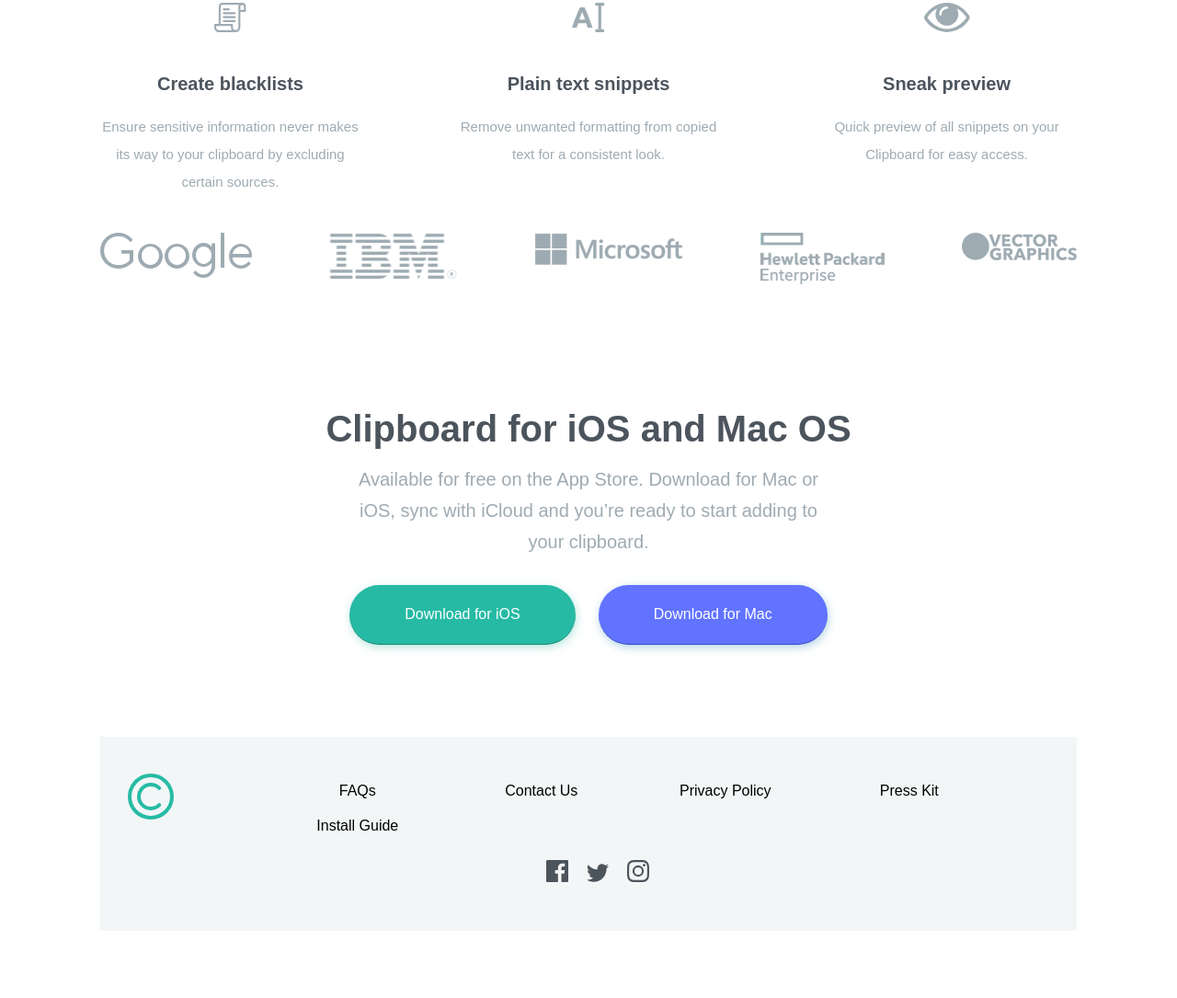
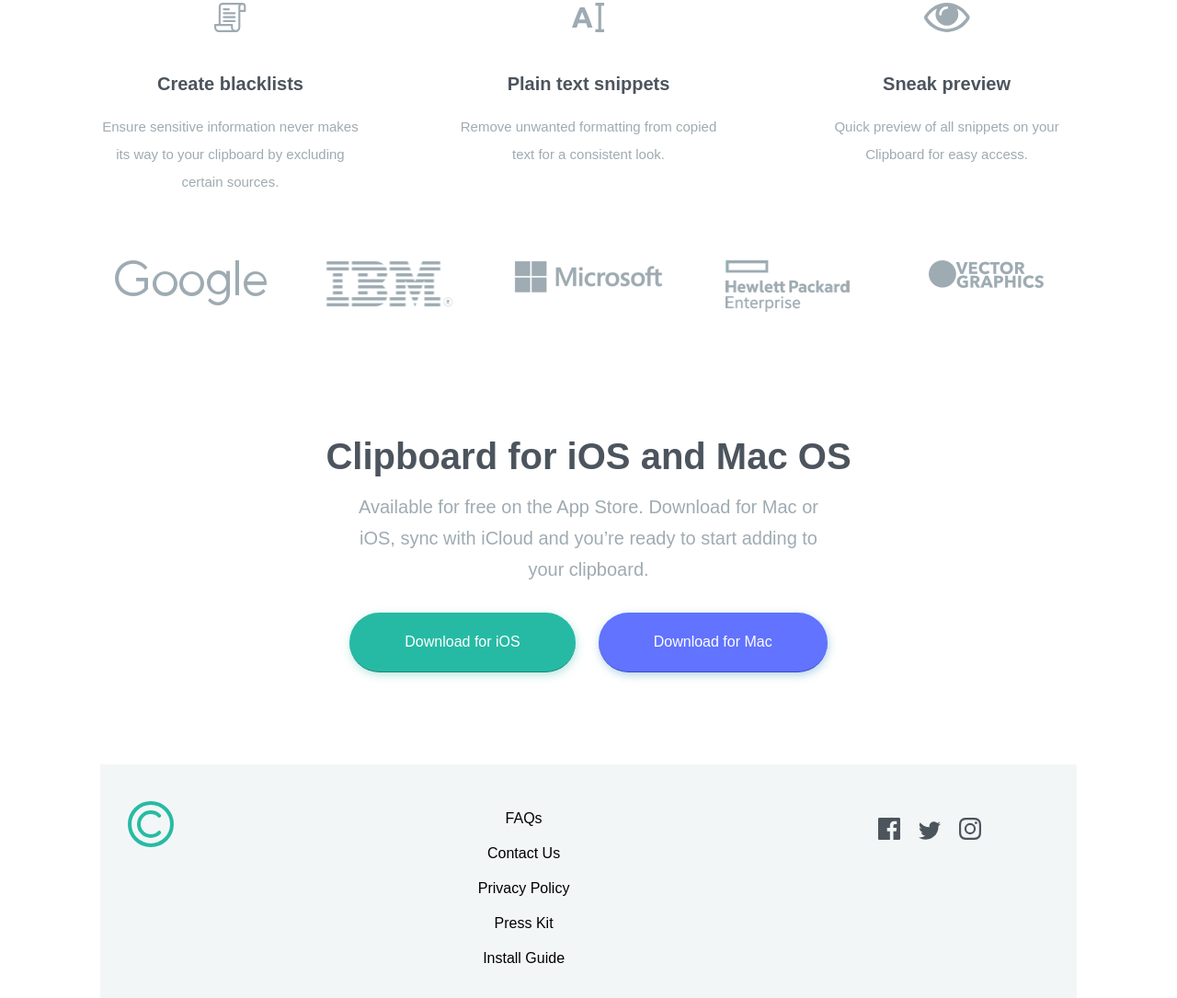
Before and after one commit to JohnDanielRoman/Portfolio, a plain HTML site: page clipboard-landing-page-master/index.html in a window 1280 px wide. Shown: the part 2191-3276 px from the top of the page at 92% size. Before the commit the page ends 3203 px from the top, so only its background shows below. Drawn offline with Linux system fonts and the light colour scheme; a web font is replaced by a local one.

Commit message:
clipboard-landing-page

```diff
--- a/clipboard-landing-page-master/style.css
+++ b/clipboard-landing-page-master/style.css
@@ -252,8 +252,10 @@ a {
 }
 
 .bottom-logo {
-    display: flex;
-    justify-content: space-between;
+    display: grid;
+    grid-gap: 20px;
+    grid-template-columns: repeat(5, 1fr);
+    padding-top: 30px;
 }
 
 .bottom-section {
@@ -283,6 +285,9 @@ a {
 }
 
 footer {
+    display: grid;
+    grid-gap: 20px;
+    grid-template-columns: repeat(3, 1fr);
     background-color: hsl(195, 22%, 96%);
     margin-top: 100px;
     min-width: 1200;
```
